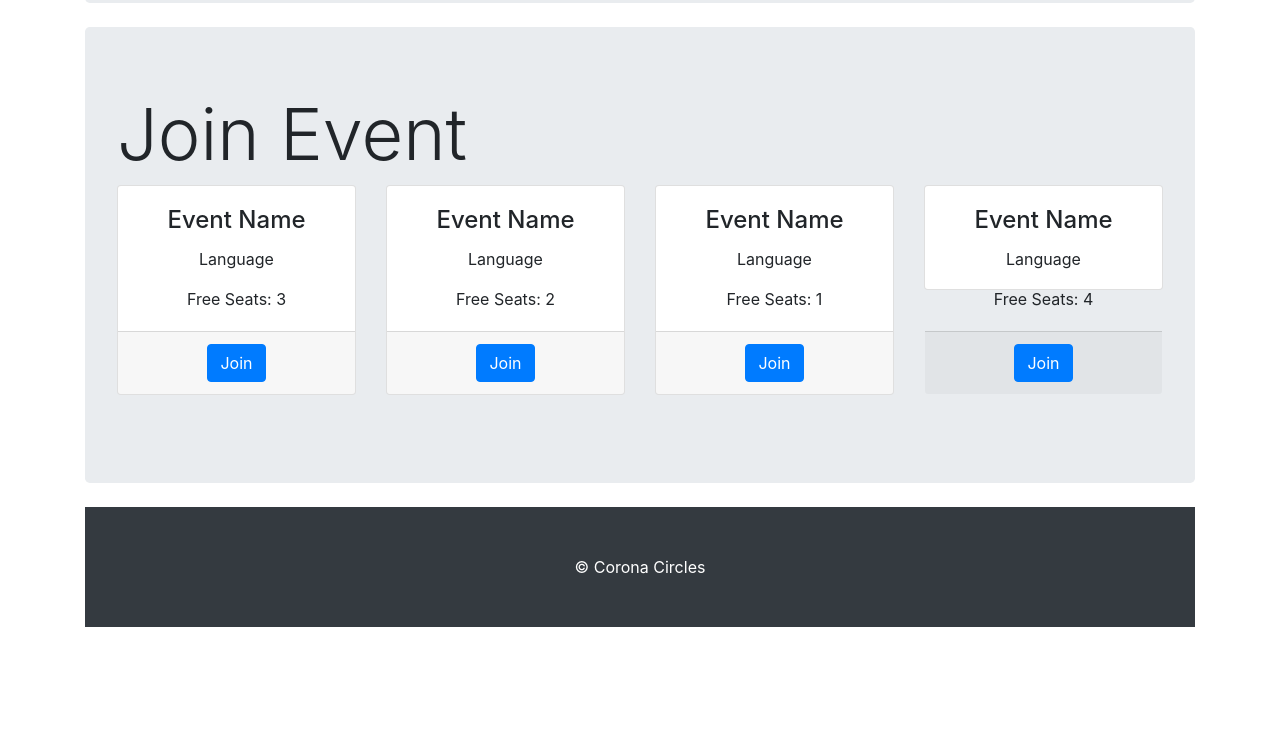
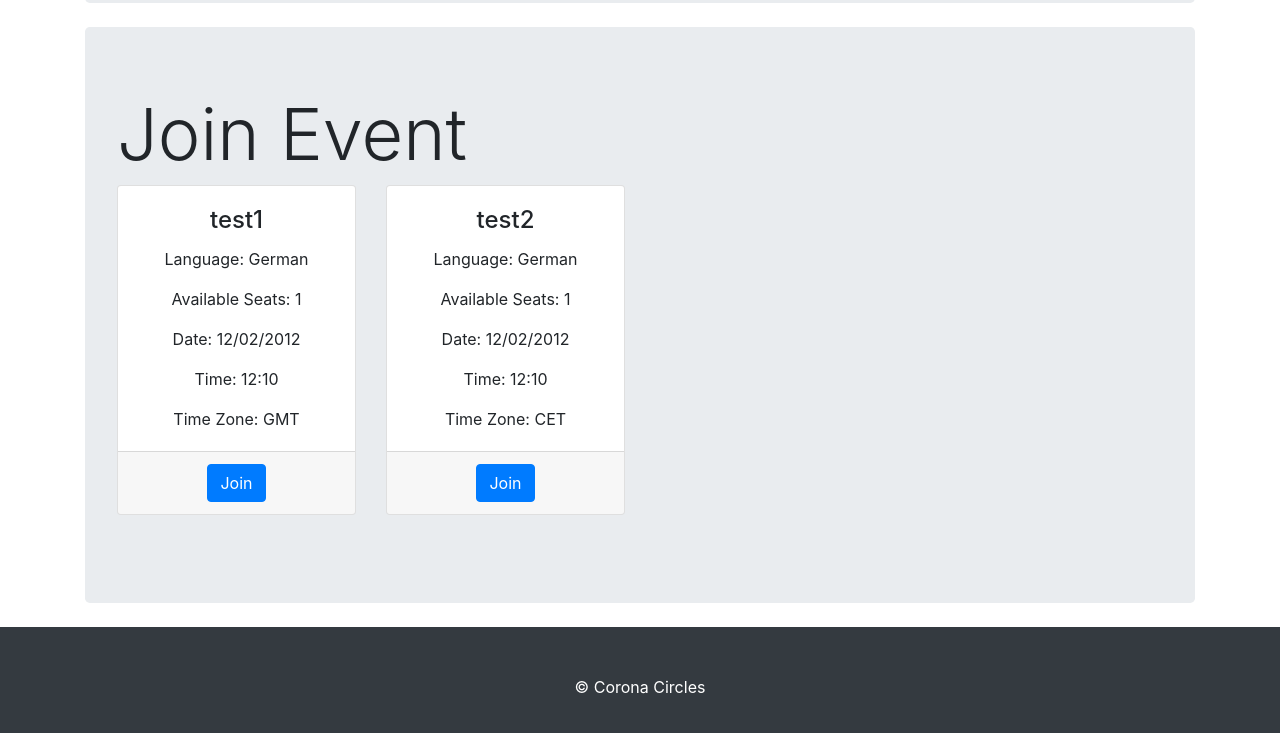
Before and after one commit to CoronaCircles/coronacircles.github.io, a website: page index.html in a window 1280 px wide. Shown: the part 1216-1949 px from the top of the page. Before the commit the page ends 1843 px from the top, so only its background shows below. Drawn offline with Linux system fonts and the light colour scheme.

Commit message:
Dynamic generation of events html is complete Circles creation behavior is mocked Events participation behavior is mocked TODO: Integrate backend  Send Circle creation  Get Events  Send Event Participants

```diff
--- a/index.html
+++ b/index.html
@@ -51,7 +51,6 @@
   <!-- Page Content -->
   <div class="container">
 
-    <!-- Jumbotron Header -->
     <header class="jumbotron my-4">
       <h1 class="display-3">Corona Circles</h1>
       <p class="lead">
@@ -101,7 +100,6 @@ What is helpful?
       </p>
     </header>
 
-    <!-- Jumbotron Header -->
     <header class="jumbotron my-4">
       <h1 class="display-3">Host a Corona Circle</h1>
       <p class="lead">
@@ -127,64 +125,11 @@ What is helpful?
     </header>
 
     <header class="jumbotron my-4">
-    <h1 class="display-3">Join Event</h1>
-    <div class="row text-center">
-      <div class="col-lg-3 col-md-6 mb-4">
-        <div class="card h-60">
-          <div class="card-body">
-            <h4 class="card-title">Event Name</h4>
-            <p class="card-text">Language</p>
-            <p class="card-text">Free Seats: 3</p>
-          </div>
-          <div class="card-footer">
-            <button type="button" id="host-circle" class="btn btn-primary" data-toggle="modal" data-target=".bd-example-modal-s">Join</button>
+      <h1 class="display-3">Join Event</h1>
+      <div class="row text-center" id="events-row"></div>
+    </header>
 
-          </div>
-        </div>
-      </div>
-        <div class="col-lg-3 col-md-6 mb-4">
-          <div class="card h-60">
-            <div class="card-body">
-              <h4 class="card-title">Event Name</h4>
-              <p class="card-text">Language</p>
-              <p class="card-text">Free Seats: 2</p>
-            </div>
-            <div class="card-footer">
-              <button type="button" id="host-circle" class="btn btn-primary" data-toggle="modal" data-target=".bd-example-modal-s">Join</button>
-
-            </div>
-          </div>
-        </div>
-        <div class="col-lg-3 col-md-6 mb-4">
-          <div class="card h-60">
-            <div class="card-body">
-              <h4 class="card-title">Event Name</h4>
-              <p class="card-text">Language</p>
-              <p class="card-text">Free Seats: 1</p>
-            </div>
-            <div class="card-footer">
-              <button type="button" id="host-circle" class="btn btn-primary" data-toggle="modal" data-target=".bd-example-modal-s">Join</button>
-
-            </div>
-          </div>
-        </div>
-        <div class="col-lg-3 col-md-6 mb-4">
-          <div class="card h-50">
-            <div class="card-body">
-              <h4 class="card-title">Event Name</h4>
-              <p class="card-text">Language</p>
-              <p class="card-text">Free Seats: 4</p>
-            </div>
-            <div class="card-footer">
-              <button type="button" id="host-circle" class="btn btn-primary" data-toggle="modal" data-target=".bd-example-modal-s">Join</button>
-
-            </div>
-          </div>
-        </div>
-    </div>
-   </header>
-  <!-- /.container -->
-
+  </div><!-- /.container -->
   <!-- Footer -->
   <footer class="py-5 bg-dark">
     <div class="container">
@@ -193,10 +138,8 @@ What is helpful?
     <!-- /.container -->
   </footer>
 
-
-
-<!-- Extra large modal -->
-<div class="modal fade bd-example-modal-xl" tabindex="-1" role="dialog" aria-labelledby="myExtraLargeModalLabel" aria-hidden="true">
+<!-- Form to host a circle -->
+<div id="host-modal" class="modal fade bd-example-modal-xl" tabindex="-1" role="dialog" aria-labelledby="myExtraLargeModalLabel" aria-hidden="true">
   <div class="modal-dialog modal-xl">
     <div class="modal-content">
       <form id="hostForm" name="host-form">
@@ -255,6 +198,14 @@ What is helpful?
         <div class="form-group row">
           <div class="col-sm-10">
             <button type="submit" id="submit-host" class="btn btn-primary submit-host">Submit</button>
+            <button type="button" class="btn btn-secondary" data-dismiss="modal">Close</button>
+
+          </div>
+        </div>
+
+        <div class="form-group row">
+          <div id="host-msg-div" class="col-sm-12">
+            <button id="host-msg" type="button" class="d-none btn btn-secondary"></button>
           </div>
         </div>
       </form>
@@ -262,14 +213,27 @@ What is helpful?
   </div>
 </div>
 
-<div class="modal fade bd-example-modal-s" tabindex="-1" role="dialog" aria-labelledby="myExtraLargeModalLabel" aria-hidden="true">
+<!-- Form to register for event -->
+<div id="participant-modal" class="modal fade bd-example-modal-s" tabindex="-1" role="dialog" aria-labelledby="myExtraLargeModalLabel" aria-hidden="true">
   <div class="modal-dialog modal-xl">
     <div class="modal-content">
-      <form>
+      <form id="register-event">
         <div class="form-group row">
           <label for="formGroupExampleInput" class="col-sm-2 col-form-label">First Name</label>
           <div class="col-sm-10">
-            <input type="text" class="form-control" id="participant_first_name" placeholder="First Name">
+            <input type="text" class="form-control" id="participant-first-name" placeholder="First Name">
+          </div>
+        </div>
+        <div class="form-group row">
+          <label for="formGroupExampleInput" class="col-sm-2 col-form-label">Last Name</label>
+          <div class="col-sm-10">
+            <input type="text" class="form-control" id="participant-last-name" placeholder="Last Name">
+          </div>
+        </div>
+        <div class="form-group row">
+          <label for="formGroupExampleInput" class="col-sm-2 col-form-label">Display Name</label>
+          <div class="col-sm-10">
+            <input type="text" class="form-control" id="participant-display-name" placeholder="Display Name">
           </div>
         </div>
         <div class="form-group row">
@@ -279,11 +243,17 @@ What is helpful?
           </div>
         </div>
         <div class="form-group row">
-          <label for="inputEmail3" class="col-sm-12 col-form-label">By submitting this form, I agree to receive email address with the link to join the conversation!</label>
+          <label class="col-sm-12 col-form-label">By submitting this form, I agree to receive email address with the link to join the conversation!</label>
         </div>
         <div class="form-group row">
           <div class="col-sm-10">
-            <button type="button" class="btn btn-primary">Submit</button>
+            <button id="submit-participant" type="button" class="btn btn-primary">Submit</button>
+            <button type="button" class="btn btn-secondary" data-dismiss="modal">Close</button>
+          </div>
+        </div>
+        <div class="form-group row">
+          <div class="col-sm-12">
+            <button id="participant-msg" type="button" class="d-none btn btn-secondary"></button>
           </div>
         </div>
       </form>
@@ -296,14 +266,6 @@ What is helpful?
   <script src="vendor/bootstrap/js/bootstrap.bundle.min.js"></script>
   <script type="text/javascript">
   $(document).ready(function() {
-    $('#host-circle').on('shown.bs.modal', function ($) {
-      // $('#myInput').trigger('focus')
-
-    });
-
-    $('#join-circle').on('shown.bs.modal', function () {
-      // $('#myInput').trigger('focus')
-    });
 
     $('#submit-host').click(function(e){
       e.preventDefault();
@@ -312,36 +274,177 @@ What is helpful?
             first_name: $("#first_name").val(),
             last_name:$("#last_name").val(),
             display_name:$("#display_name").val(),
-            host_email:$("#host_email").val(),
+            email:$("#host_email").val(),
             circle_name:$("#circle_name").val(),
             circle_frequency:$("#circle_frequency option:selected").val(),
             time:$("#time").val(),
             time_zone:$("#time_zone").val()
         });
-
-        console.log((host));
-
-        // alert("Need to send the data! Closing now!");
-        // TODO: Send data to API
-        // $('#target').html('Please wait sending..');
-
-        // $.ajax({
-        //     url: '/test/PersonSubmit',
-        //     type: 'post',
-        //     dataType: 'json',
-        //     contentType: 'application/json',
-        //     success: function (data) {
-        //         $('#target').html(data.msg);
-        //     },
-        //     data: JSON.stringify(person)
-        // });
+        // TODO: Send data to server
 
 
     });
 
+    // Submit particpants data
+    $('#submit-host').click(function(e){
+
+      e.preventDefault();
+
+      var host = JSON.stringify({
+            first_name: $("#participants-first-name").val(),
+            last_name:$("#participants-last-name").val(),
+            display_name:$("#participants-display-name").val(),
+            email:$("#participants-email").val(),
+            event_id:$("#hidden-event-id").val()
+        });
+
+        // This is just for demo
+        setTimeout(function() {
+          $('#submit-host').text("Sending...")
+        }, 1000);
+        setTimeout(function() {
+          $('#submit-host').attr('disabled', true);
+          $('#host-msg').removeClass('d-none').html('<b>Your circle has been created. Please check your email.</b>');
+        }, 3000);
+        setTimeout(function() {
+          $('#host-modal').modal('hide');
+          // $('#host-modal').modal('dispose');
+        }, 6000);
+
+         // TODO: Send data to server.
+    });
 
 
-  });// doc close
+    // TODO: Need to fetch the event details from
+    // backend.
+
+    // Example event details to mockup
+    var eventArray = [{
+      id : 1,
+      title : "test1",
+      date : "12/02/2012",
+      time : "12:10",
+      language : "German",
+      time_zone: "GMT",
+      seats : 1
+    },
+    {
+      id : 2,
+      title : "test2",
+      date : "12/02/2012",
+      time : "12:10",
+      time_zone: "CET",
+      language : "German",
+      seats : 1
+    }
+  ];
+
+  // Add the Events to the HTML
+  for (var i = 0; i < eventArray.length; i++) {
+    // main row wrapper
+    var divWrapper = document.createElement('div');
+    divWrapper.setAttribute('class', 'col-lg-3 col-md-6 mb-4');
+    var wrapperID = "wrapper-" + i;
+    divWrapper.setAttribute('id', wrapperID);
+    document.getElementById('events-row').appendChild(divWrapper);
+
+    // row
+    var divCard = document.createElement('div');
+    divCard.setAttribute('class', 'card h-60');
+    var divCardID = "card-" + i;
+    divCard.setAttribute('id', divCardID);
+    divWrapper.appendChild(divCard);
+
+    // populate body
+    var divCardBody = document.createElement('div');
+    divCardBody.setAttribute('class', 'card-body');
+    var cardBOdayID = "card-body-" + i;
+    divCardBody.setAttribute('id', cardBOdayID);
+    divCard.appendChild(divCardBody);
+
+    var h4 = document.createElement('h4');
+    h4.textContent = eventArray[i].title;
+    h4.setAttribute('class', 'card-title');
+    divCardBody.appendChild(h4);
+
+    var pLang = document.createElement('p');
+    pLang.textContent = "Language: "+ eventArray[i].language;
+    pLang.setAttribute('class', 'card-text');
+    divCardBody.appendChild(pLang);
+
+    var pSeats = document.createElement('p');
+    pSeats.textContent = "Available Seats: " + eventArray[i].seats;
+    pSeats.setAttribute('class', 'card-text');
+    divCardBody.appendChild(pSeats);
+
+    var pSeats = document.createElement('p');
+    pSeats.textContent = "Date: " + eventArray[i].date;
+    pSeats.setAttribute('class', 'card-text');
+    divCardBody.appendChild(pSeats);
+
+    var pSeats = document.createElement('p');
+    pSeats.textContent = "Time: " + eventArray[i].time;
+    pSeats.setAttribute('class', 'card-text');
+    divCardBody.appendChild(pSeats);
+
+    var pSeats = document.createElement('p');
+    pSeats.textContent = "Time Zone: " + eventArray[i].time_zone;
+    pSeats.setAttribute('class', 'card-text');
+    divCardBody.appendChild(pSeats);
+
+    //populate footer
+    var divCardFooter= document.createElement('div');
+    divCardFooter.setAttribute('class', 'card-footer');
+    var divCardFooterID = "cards-footer-" + i;
+    divCardFooter.setAttribute('id', divCardFooterID);
+    divCard.appendChild(divCardFooter);
+
+    var joinEventBtn = document.createElement('button');
+    joinEventBtn.textContent = "Join";
+    joinEventBtn.setAttribute('id', 'join-' + eventArray[i].id);
+    joinEventBtn.setAttribute('class', 'btn btn-primary join-event');
+    joinEventBtn.setAttribute('data-toggle','modal');
+    joinEventBtn.setAttribute('data-target','.bd-example-modal-s');
+    joinEventBtn.setAttribute('data-id', eventArray[i].id);
+    divCardFooter.appendChild(joinEventBtn);
+
+  }
+
+  // Add Event ID to the form.
+  $('.join-event').click(function () {
+
+    if (document.contains(document.getElementById("hidden-event-id"))) {
+        document.getElementById("hidden-event-id").remove();
+    }
+
+    $('<input>').attr({
+      type: 'hidden',
+      id: 'hidden-event-id',
+      name: 'event_id',
+      value: $(this).attr('data-id')
+    }).appendTo('#register-event');
+  });
+
+
+  $('#submit-participant').click(function(e){
+    e.preventDefault();
+    setTimeout(function() {
+          $('#submit-participant').attr('disabled', true).text("Sending...");
+        }, 1000);
+    setTimeout(function() {
+          $('#join-1').attr("disabled", true);
+          $('#participant-msg').removeClass('d-none').html('<b>You have been registered. Please check your email.</b>');
+        }, 3000);
+    setTimeout(function() {
+          $('#participant-modal').modal('hide');
+          $('#submit-participant').removeAttr('disabled').text("Send");
+          $('#participant-msg').addClass('d-none');
+          // $('#host-modal').modal('dispose');
+        }, 6000);
+  });
+
+
+});// doc close
 
 
   </script>
```
